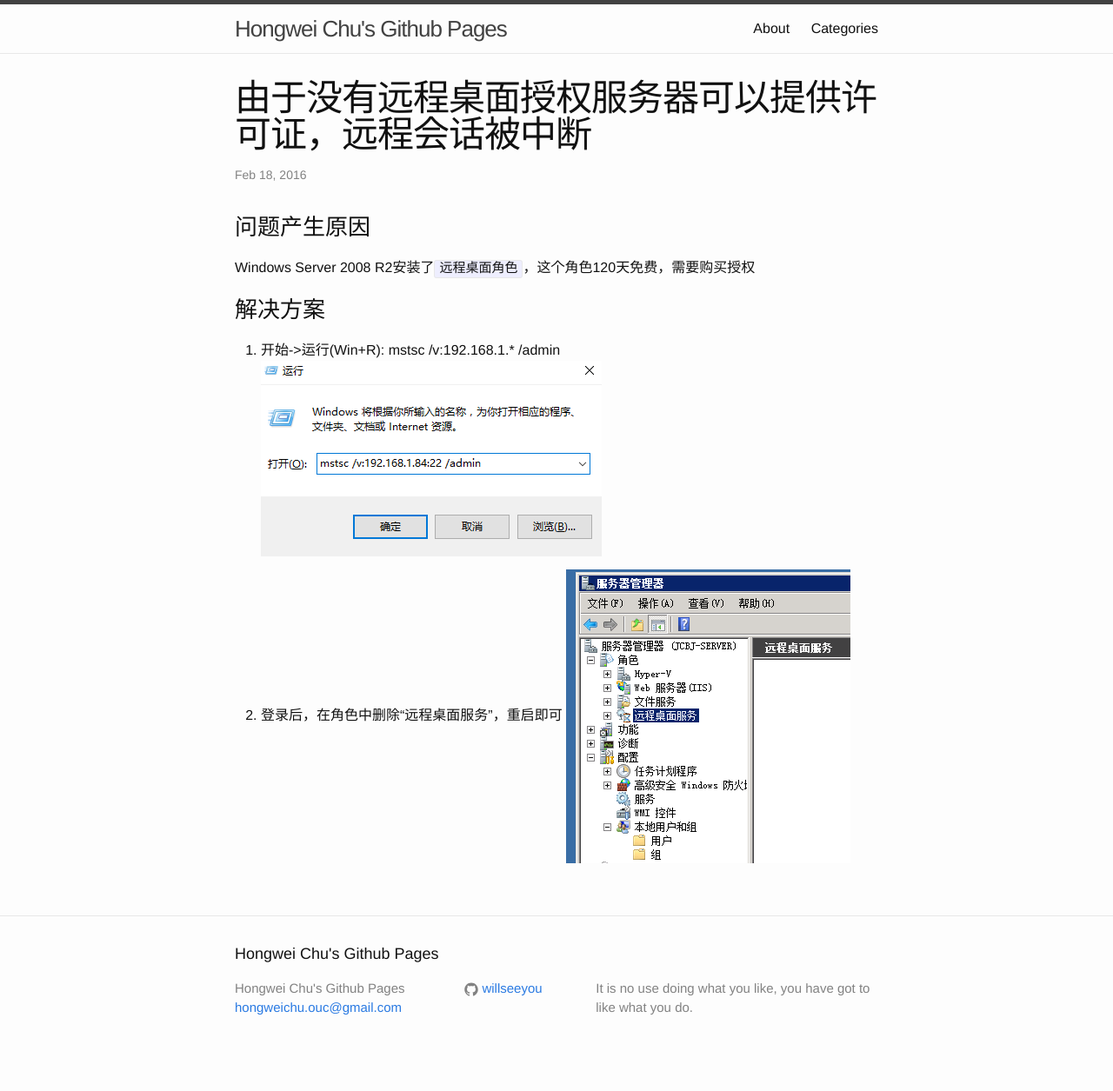
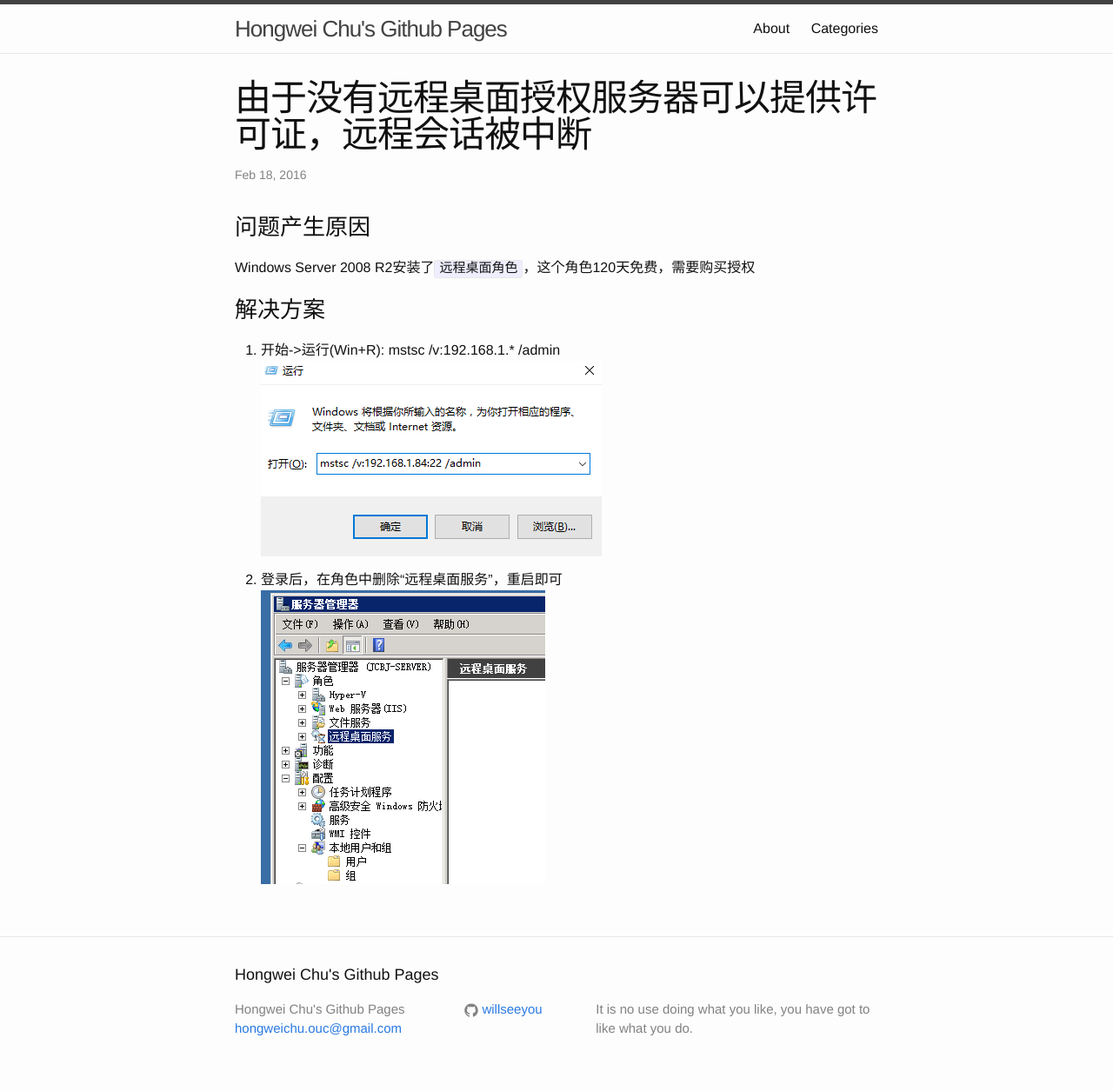
Before and after one commit to willseeyou/willseeyou.github.io, a Jekyll site: the page built from _posts/windows/2016-02-18-windows-server-2008-r2-remote.md, in a window 1280 px wide. Shown: the whole page at 87% size. Built offline with Jekyll 4.4.1, drawn with Linux system fonts in a browser that asks for light colours; before the commit the page ends 1231 px from its top, so only the background shows below that.

Commit message:
add <br>

```diff
--- a/_posts/windows/2016-02-18-windows-server-2008-r2-remote.md
+++ b/_posts/windows/2016-02-18-windows-server-2008-r2-remote.md
@@ -8,8 +8,8 @@
 Windows Server 2008 R2安装了`远程桌面角色`，这个角色120天免费，需要购买授权
 
 ### 解决方案
-1. 开始->运行(Win+R): mstsc /v:192.168.1.* /admin
+1. 开始->运行(Win+R): mstsc /v:192.168.1.* /admin <br>
 ![mstsc-remote](/images/windows/mstsc-remote.png)
 
-2. 登录后，在角色中删除“远程桌面服务”，重启即可
+2. 登录后，在角色中删除“远程桌面服务”，重启即可 <br>
 ![remote-desktop-service](/images/windows/remote-desktop-service.png)
```
